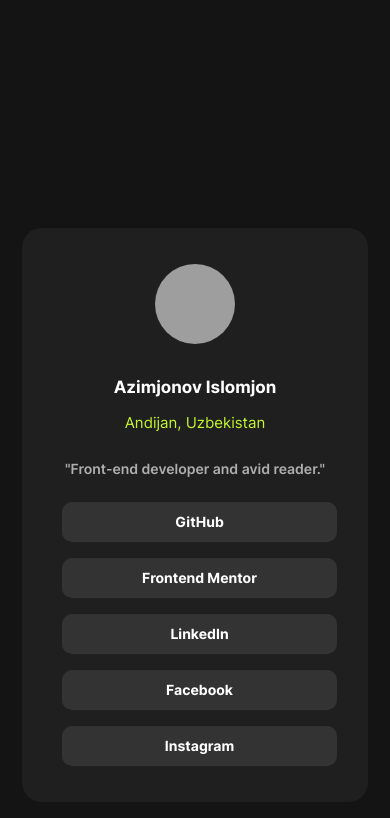
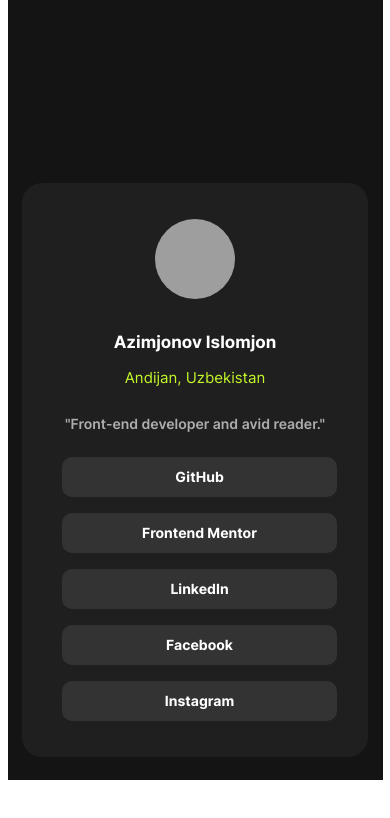
Before and after one commit to azimjonovislomjon30-max/social-links-profile, a plain HTML site: page index.html in a window 390 px wide. Drawn offline with Linux system fonts and the light colour scheme; grey boxes are pictures that could not be loaded.

Commit message:
Adding media screen

```diff
--- a/css/style.css
+++ b/css/style.css
@@ -125,3 +125,121 @@
 .socials li:active{
   background-color: var(--green);
 }
+
+
+/* Media code  */
+
+@media only screen and (max-width: 1440px){
+  .container {
+   max-width: 1400px;
+    height: 860px;
+  }
+}
+@media only screen and (max-width: 1400px){
+  .container {
+   max-width: 1350px;
+  }
+}
+@media only screen and (max-width: 1350px){
+  .container {
+   max-width: 1300px;
+  }
+}
+@media only screen and (max-width: 1300px){
+  .container {
+   max-width: 1250px;
+    height: 840px;
+  }
+}
+@media only screen and (max-width: 1250px){
+  .container {
+   max-width: 1200px;
+  }
+}
+@media only screen and (max-width: 1200px){
+  .container {
+   max-width: 1150px;
+    height: 810px;
+  }
+}
+@media only screen and (max-width: 1150px){
+  .container {
+   max-width: 1100px;
+  }
+}
+@media only screen and (max-width: 1100px){
+  .container {
+   max-width: 1050px;
+  }
+}
+@media only screen and (max-width: 1050px){
+  .container {
+   max-width: 1000px;
+    height: 780px;
+  }
+}
+@media only screen and (max-width: 1000px){
+  .container {
+   max-width: 950px;
+  }
+}
+@media only screen and (max-width: 950px){
+  .container {
+   max-width: 900px;
+  }
+}
+@media only screen and (max-width: 900px){
+  .container {
+   max-width: 850px;
+  }
+}
+@media only screen and (max-width: 850px){
+  .container {
+   max-width: 800px;
+  }
+}
+@media only screen and (max-width: 800px){
+  .container {
+   max-width: 750px;
+  }
+}
+@media only screen and (max-width: 750px){
+  .container {
+   max-width: 700px;
+  }
+}
+@media only screen and (max-width: 700px){
+  .container {
+   max-width: 650px;
+  }
+}
+@media only screen and (max-width: 650px){
+  .container {
+   max-width: 600px;
+  }
+}
+@media only screen and (max-width: 600px){
+  .container {
+   max-width: 550px;
+  }
+}
+@media only screen and (max-width: 550px){
+  .container {
+   max-width: 500px;
+  }
+}
+@media only screen and (max-width: 500px){
+  .container {
+   max-width: 450px;
+  }
+}
+@media only screen and (max-width: 450px){
+  .container {
+   max-width: 400px;
+  }
+}
+@media only screen and (max-width: 400px){
+  .container {
+   max-width: 375px;
+  }
+}
```
